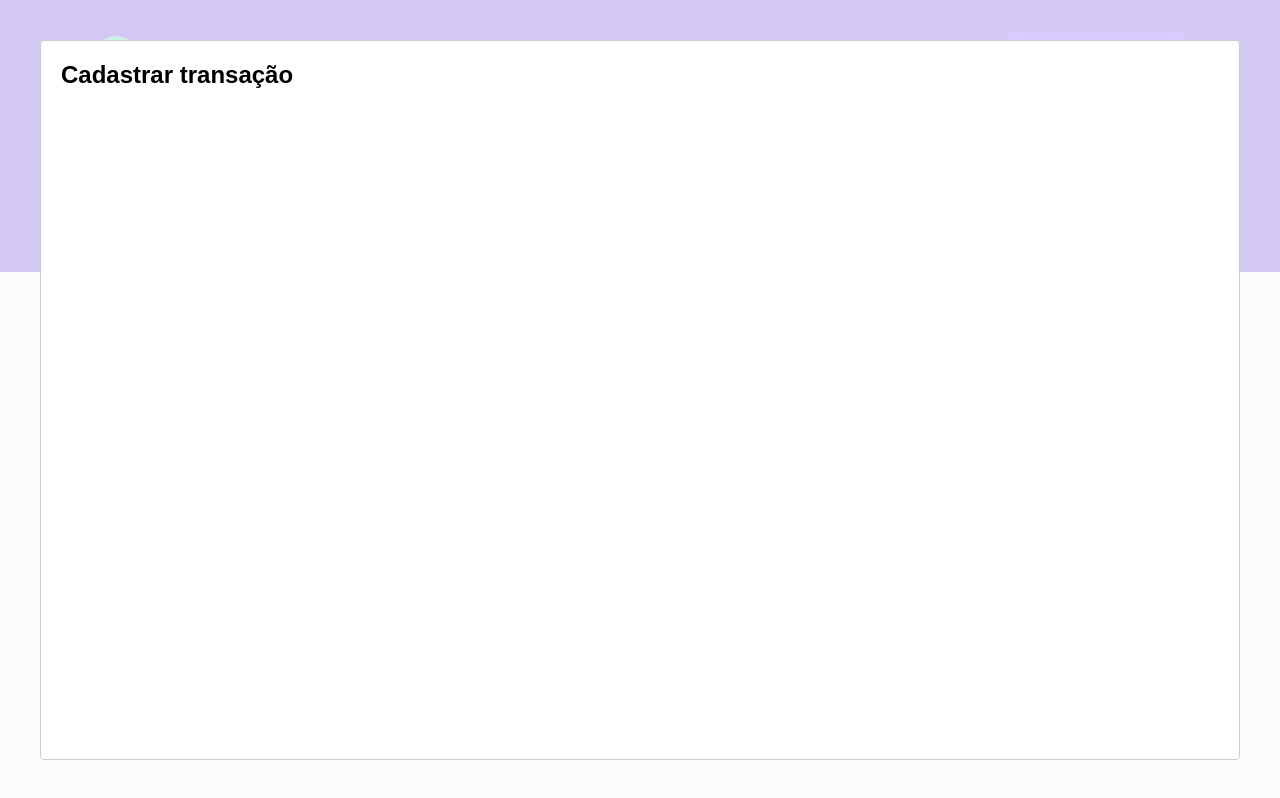
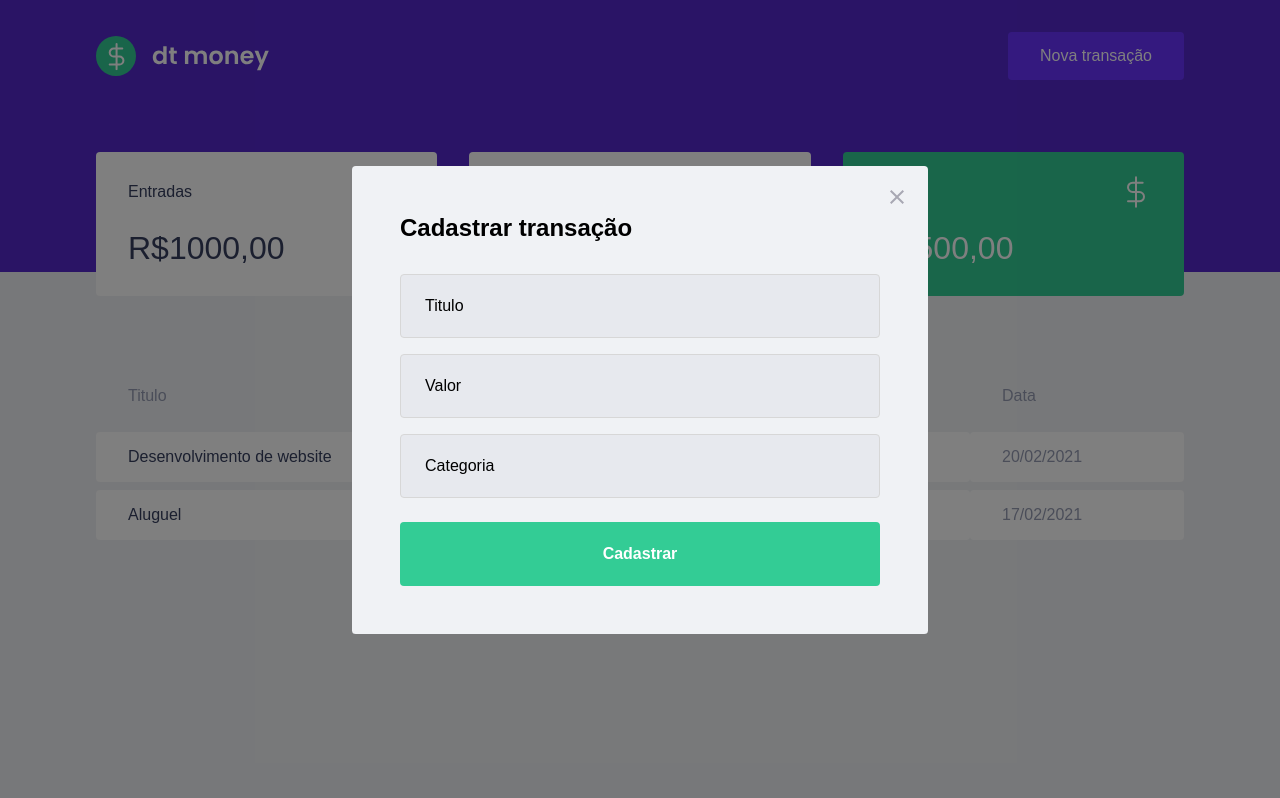
Before and after one commit to GuilhermeGonzalez/dt-money, a React (Create React App) app: page / in a window 1280 px wide. Both pictures are taken after a click on the button "Nova transação". Built offline with nearby package versions, Linux system fonts and the light colour scheme; no server answers; what miragejs would draw is missing.

Commit message:
feat: modal receive his styles

```diff
--- a/src/App.tsx
+++ b/src/App.tsx
@@ -2,6 +2,7 @@
 import Modal from 'react-modal';
 import { Dashboard } from "./components/Dashboard";
 import { Header } from "./components/Header";
+import { NewTransacitonModal } from './components/NewTransactionModal';
 
 import { GlobalStyle } from "./styles/global";
 
@@ -24,12 +25,10 @@
       <Header onOpenNewTransactionModal={handleOpenNewTransactionModal}/>
       <Dashboard />
 
-      <Modal
+      <NewTransacitonModal
         isOpen={isNewTransactionModalOpen}
         onRequestClose={handleCloseNewTransactionModal}
-      >
-        <h2>Cadastrar transação</h2>
-      </Modal>
+      />
 
       <GlobalStyle />
     </>
--- /dev/null
+++ b/src/components/NewTransactionModal/index.tsx
@@ -0,0 +1,36 @@
+import Modal from 'react-modal';
+import closeImg from '../../assets/close.svg';
+import { Container } from './styles';
+
+
+interface NewTransacitonModalProps{
+  isOpen: boolean;
+  onRequestClose: () => void;
+}
+
+export function NewTransacitonModal ({isOpen, onRequestClose} : NewTransacitonModalProps){
+    return (
+        <Modal
+          isOpen={isOpen}
+          onRequestClose={onRequestClose}
+          overlayClassName="react-modal-overlay"
+          className="react-modal-content"
+        >
+          <button type="button" onClick={onRequestClose} className="react-modal-close">
+            <img src={closeImg} alt="Fechar modal"/>
+          </button>
+
+          <Container>
+            <h2>Cadastrar transação</h2>
+
+            <input placeholder="Titulo"/>
+            <input type="number" placeholder="Valor"/>
+            <input placeholder="Categoria"/>
+
+            <button type="submit">Cadastrar</button>
+          </Container>
+
+
+        </Modal>
+    );
+}
--- /dev/null
+++ b/src/components/NewTransactionModal/styles.ts
@@ -0,0 +1,49 @@
+import styled from 'styled-components';
+
+export const Container = styled.form`
+    h2 {
+        color: var(--text-tltle);
+        font-size: 1.5rem;
+        margin-bottom: 2rem;
+    }
+
+    input {
+        width: 100%;
+        padding: 0 1.5rem;
+        height: 4rem;
+        border-radius: 0.25rem;
+
+        border: 1px solid #d7d7d7;
+        background: #e7e9ee;
+
+        font-weight: 400;
+        font-size:1rem;
+
+         &::placeholder {
+             color: var(--text-tltle);
+         }
+
+          & + input {
+              margin-top:1rem;
+          }
+    }
+
+     button[type="submit"] {
+         width: 100%;
+         padding: 0 1.5rem;
+         height: 4rem;
+         background: var(--green);
+         color: #fff;
+         border-radius: 0.25rem;
+         border: 0;
+         font-size: 1rem;
+         margin-top:1.5rem;
+         font-weight: 600;
+
+         transition: filter 0.2s;
+
+         &:hover {
+             filter: brightness(0.9);
+         }
+     }
+`;
--- a/src/styles/global.ts
+++ b/src/styles/global.ts
@@ -53,4 +53,40 @@
         opacity: 0.6;
         cursor: not-allowed;
     }
+    .react-modal-overlay {
+        background: rgba(0,0,0,0.5);
+
+        position:fixed;
+        top: 0;
+        bottom: 0;
+        right: 0;
+        left: 0;
+
+        display:flex;
+        align-items: center;
+        justify-content: center;
+    }
+
+    .react-modal-content {
+        width: 100%;
+        max-width: 576px;
+        background: var(--background);
+        padding: 3rem;
+        position: relative;
+        border-radius: 0.24rem;
+    }
+
+    .react-modal-close {
+        position: absolute;
+        right: 1.5rem;
+        top: 1.5rem;
+        border: 0;
+        background: transparent;
+
+        transition: filter 0.2s;
+
+        &:hover {
+            filter: brightness(0.8);
+        }
+    }
 `
```
